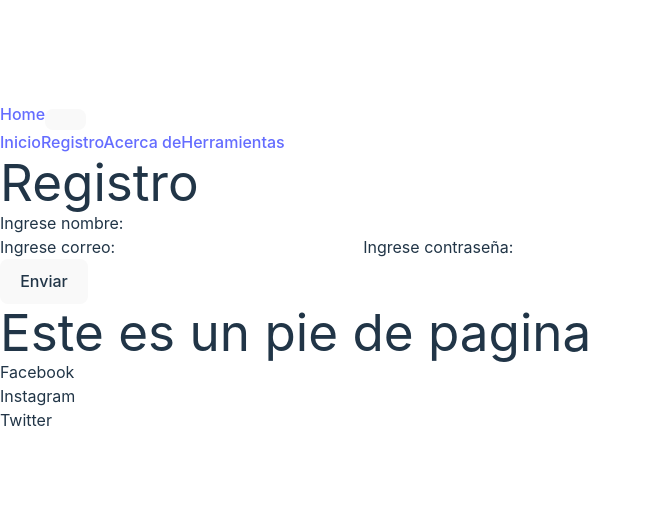
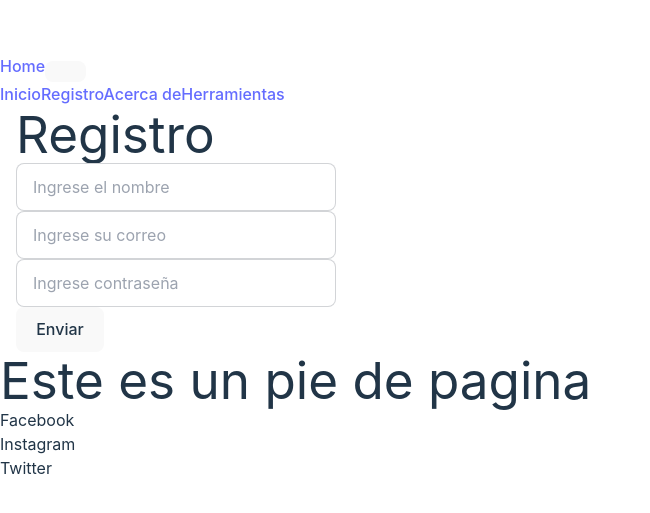
Before and after one commit to DiegoLegarda/Proyecto-vite, a React (Vite) app in the folder Cliente/: page /Registro in a window 1280 px wide. Shown: the part 133-646 px from the top of the page, without its empty margins (0-650 px from the left). Built offline with nearby package versions, Linux system fonts and the light colour scheme.

Commit message:
se adiciona comunicacion con axios

```diff
--- a/Cliente/src/componentes/manejoFormulario.jsx
+++ b/Cliente/src/componentes/manejoFormulario.jsx
@@ -39,34 +39,37 @@ function ManejoFormulario() {
 
     return (
         <form onSubmit={manejoSumision}>
-            <label>
-                Ingrese nombre:
+            <div className="container mx-auto p-13">
                 <input
                     type="text"
                     name="nombre"
                     value={datosForm.nombre || ""}
                     onChange={manejoCambios}
+                    placeholder="Ingrese el nombre"
+                    className="input input-bordered w-full max-w-xs"
                 />
-            </label>
+
             <br />
-            <label>
-                Ingrese correo:
+
                 <input
                     type="mail"
                     name="correo"
                     value={datosForm.correo || ""}
                     onChange={manejoCambios}
+                    placeholder="Ingrese su correo"
+                    className="input input-bordered w-full max-w-xs"
                 />
-            </label>
-            <label>
-                Ingrese contraseña:
+
+
                 <input
                     type="password"
                     name="contraseña"
                     value={datosForm.contraseña || ""}
                     onChange={manejoCambios}
+                    placeholder="Ingrese contraseña"
+                    className="input input-bordered w-full max-w-xs"
                 />
-            </label>
+
             <br />
             <button type="submit" disabled={enviando}>
                 {enviando ? 'Enviando...' : 'Enviar'}
@@ -80,6 +83,7 @@ function ManejoFormulario() {
                 </div>
             )}
             {error && <p style={{ color: 'red' }}>{error}</p>}
+            </div>
         </form>
     )
 }
--- a/Cliente/src/paginas/registro.jsx
+++ b/Cliente/src/paginas/registro.jsx
@@ -4,7 +4,7 @@ import BarraNav from  "../componentes/barraNav.jsx";
 import ManejoFormulario2 from '../componentes/manejoFormulario2';
 function Registro(){
     return(
-        <div>
+        <div className="container mx-auto px-4">
             <h1>Registro</h1>
             <ManejoFormulario/>
         </div>
```
